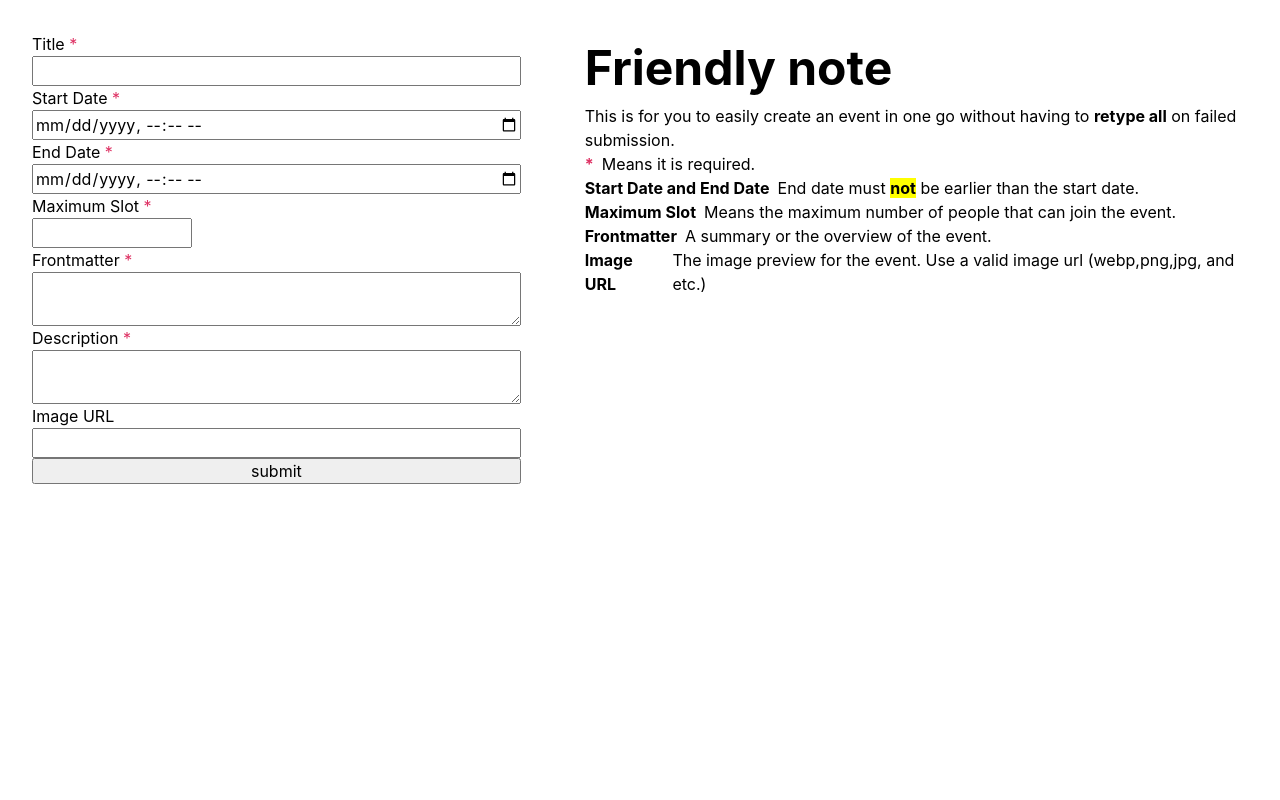
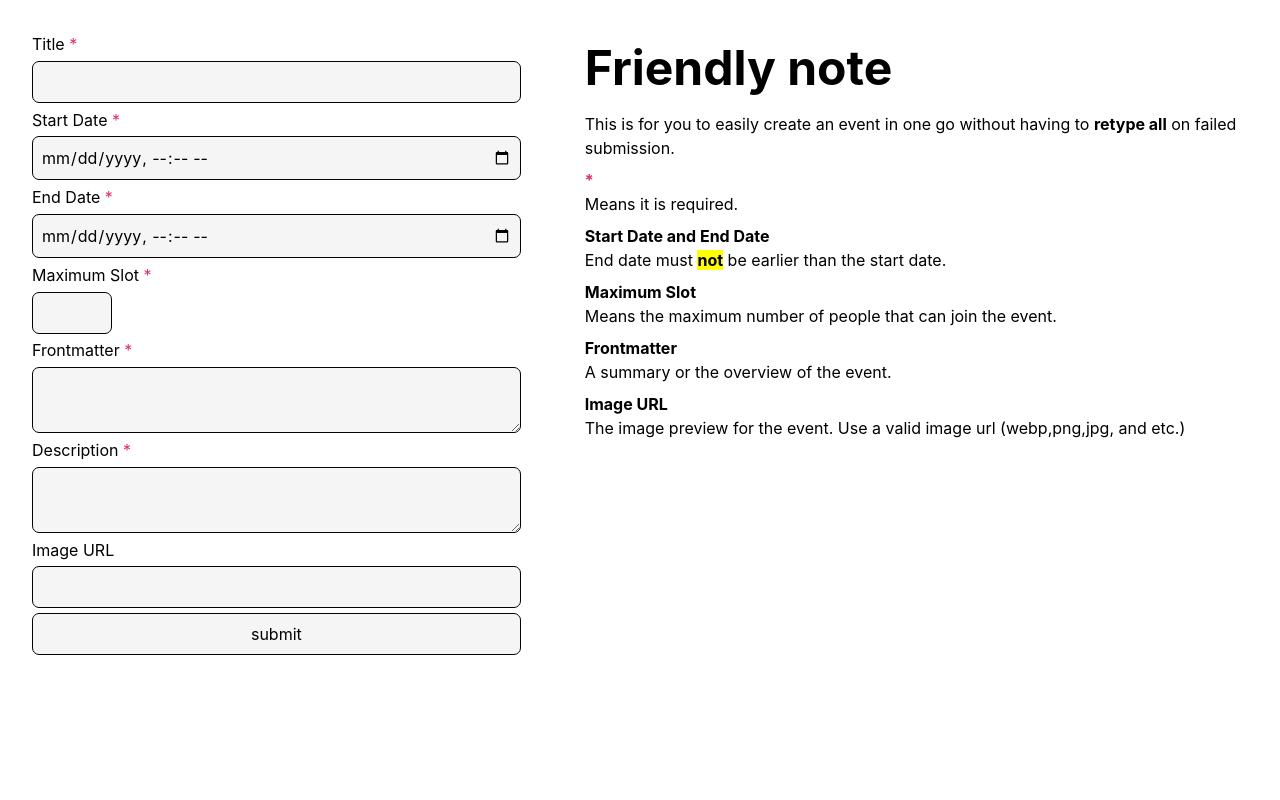
Before and after one commit to Jiseeeh/eventify, a PHP site: page /src/events/create.php in a window 1280 px wide. Shown: the part 120-920 px from the top of the page. Run offline with PHP 8.4, Linux system fonts and the light colour scheme; the visitor is signed in with stand-in values (Sample User, id 1).

Commit message:
style: add effects on create form

```diff
--- a/src/events/create.css
+++ b/src/events/create.css
@@ -7,16 +7,48 @@
 .right-section {
     width: 100%;
     padding: 2rem;
+    display: flex;
+    flex-direction: column;
+    gap: .5rem;
 }
 
 .form {
     display: flex;
     flex-direction: column;
     padding: 2rem;
+    gap: .3rem;
+}
+
+.form label {
+    align-self: flex-start;
+}
+
+.form input,
+.form textarea {
+    background-color: var(--light-gray);
+    border-radius: 7px;
+    padding: 8px;
+    border: 1px solid var(--jet-black);
+    outline: 0;
+    transition: all .15s ease-in-out;
+}
+
+.form input:hover,
+.form textarea:hover {
+    box-shadow: 0 0 5px var(--jet-black);
 }
 
 .form__maxSlot-input {
-    width: 10rem;
+    width: 5rem;
+}
+
+/* remove arrows */
+.form__maxSlot-input::-webkit-inner-spin-button,
+.form__maxSlot-input::-webkit-outer-spin-button {
+    -webkit-appearance: none;
+    -moz-appearance: none;
+    appearance: none;
+    margin: 0;
 }
 
 .form__frontmatter-textarea {
@@ -29,9 +61,27 @@
     resize: vertical;
 }
 
+.form__btn {
+    background: transparent;
+    color: var(--jet-black);
+    padding: .5rem;
+    border-radius: 5px;
+    transition: all .3s ease-in-out;
+    text-transform: uppercase;
+}
+
+
+.form__btn:hover {
+    background: var(--jet-black);
+
+    font-weight: bold;
+    color: var(--light-gray);
+
+}
+
 .definition {
     display: flex;
-    gap: .5rem;
+    flex-direction: column;
 }
 
 .definition dt {
```
